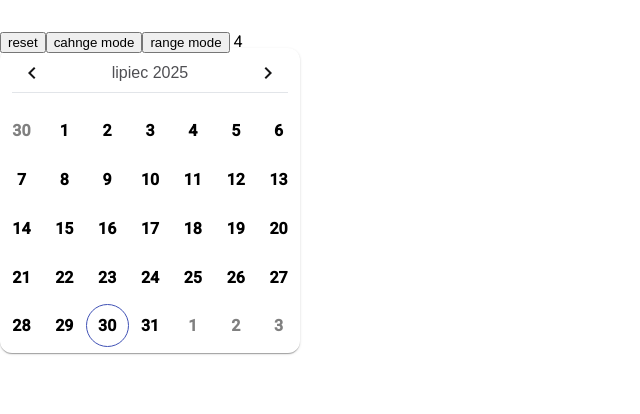
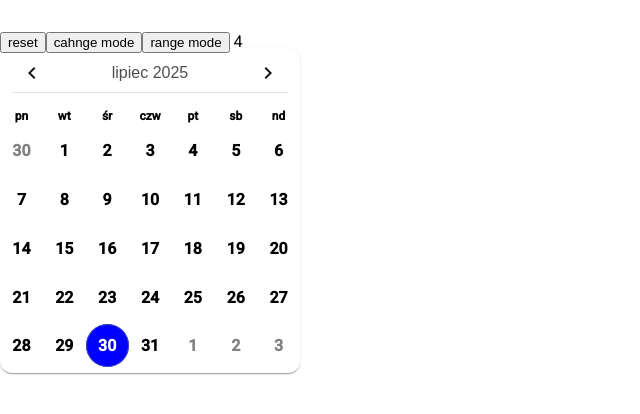
Before and after one commit to Ruudn7/custom-components, an Angular app: page / in a window 1280 px wide. Shown: the top 414 px of the page, without its empty margins (0-640 px from the left). Built offline with nearby package versions, Linux system fonts and the light colour scheme.

Commit message:
add select day functionality in clasic mode

```diff
--- a/src/app/app.component.ts
+++ b/src/app/app.component.ts
@@ -1,10 +1,9 @@
 import { Component } from '@angular/core';
-import { RouterOutlet } from '@angular/router';
 import { CalendarContainerComponent } from './components/calendar-container/calendar-container.component';
 
 @Component({
   selector: 'app-root',
-  imports: [RouterOutlet, CalendarContainerComponent],
+  imports: [ CalendarContainerComponent],
   templateUrl: './app.component.html',
   styleUrl: './app.component.scss'
 })
--- a/src/app/components/calendar-container/calendar-body/calendar-body.component.html
+++ b/src/app/components/calendar-container/calendar-body/calendar-body.component.html
@@ -1,21 +1,26 @@
 <table class="table-container">
 
     <tbody>
+        <tr>
+            @for (day of calendarDaysLabels; let i = $index; track day) {
+                <th class="day-cell">{{day}}</th>
+            }
+        </tr>
         @for (week of monthWeeks() | weekByDate:flagDateSignal():mode(); track week.label) {
             <tr>
                 @for (day of week.beforeMonth; let i = $index; track trackByDate(day)) {
                     <th>
-                        <app-calendar-cell [rangeMode]="rangeMode()" [date]="day" mode="outOfMonth" (dateClicked)="selectDate($event)"></app-calendar-cell>
+                        <app-calendar-cell [rangeMode]="rangeMode()" [date]="day" [selectedDate]="selectedDate()" mode="outOfMonth" (dateClicked)="selectDate($event)"></app-calendar-cell>
                     </th>
                 }
                 @for (day of week.inMonth; let i = $index; track trackByDate(day)) {
                     <th>
-                        <app-calendar-cell [rangeMode]="rangeMode()" [date]="day" (dateClicked)="selectDate($event)"></app-calendar-cell>
+                        <app-calendar-cell [rangeMode]="rangeMode()" [date]="day" [selectedDate]="selectedDate()" (dateClicked)="selectDate($event)"></app-calendar-cell>
                     </th>
                 }
                 @for (day of week.afterMonth; let i = $index; track trackByDate(day)) {
                     <th>
-                        <app-calendar-cell [rangeMode]="rangeMode()" [date]="day" mode="outOfMonth" (dateClicked)="selectDate($event)"></app-calendar-cell>
+                        <app-calendar-cell [rangeMode]="rangeMode()" [date]="day" [selectedDate]="selectedDate()" mode="outOfMonth" (dateClicked)="selectDate($event)"></app-calendar-cell>
                     </th>
                 }
             </tr>
--- a/src/app/components/calendar-container/calendar-body/calendar-body.component.scss
+++ b/src/app/components/calendar-container/calendar-body/calendar-body.component.scss
@@ -26,5 +26,9 @@
         width: 100%;
         aspect-ratio: 1 / 1;
 
+        &.day-cell {
+            aspect-ratio: unset;
+            font-size: 12px;
+        }
     }
 }
--- a/src/app/components/calendar-container/calendar-body/calendar-body.component.ts
+++ b/src/app/components/calendar-container/calendar-body/calendar-body.component.ts
@@ -1,8 +1,9 @@
-import { Component, inject, input, InputSignal, output } from '@angular/core';
+import { Component, inject, input, InputSignal, output, signal, WritableSignal } from '@angular/core';
 import { CalendarCellComponent } from '../calendar-cell/calendar-cell.component';
 import { MonthWeek } from '../calendar.interface';
 import { WeekByDatePipe } from '../pipe/week-by-date.pipe';
 import { CalendarRangeManageService } from '../service/calendar-range-manage.service';
+import { CALENDAR_DAYS_LABELS } from '../date-formats.consts';
 
 @Component({
   selector: 'app-calendar-body',
@@ -18,6 +19,8 @@ export class CalendarBodyComponent {
   public mode = input<'month' | 'week'>('month');
   public flagDateSignal = input<Date>(new Date);
   public rangeMode = this.calendarRangeModeService.rangeModeOn;
+  public calendarDaysLabels = CALENDAR_DAYS_LABELS;
+  public selectedDate: WritableSignal<Date> = signal(new Date) ;
 
   public onSelectDate = output<Date>();
 
@@ -26,6 +29,7 @@ export class CalendarBodyComponent {
   }
 
   public selectDate(date: Date) {
+    this.selectedDate.set(date);
     this.onSelectDate.emit(date)
   }
 }
--- a/src/app/components/calendar-container/calendar-cell/calendar-cell.component.html
+++ b/src/app/components/calendar-container/calendar-cell/calendar-cell.component.html
@@ -1,6 +1,6 @@
 @if(rangeMode()) {
     <div class="cell-container" appCalendarRangeCell [date]="date()">
-        <div  class="calendar-cell" tabindex="0" [class.outOfMonth]="mode() === 'outOfMonth'" [class.isToday]="isToday"  (click)="selectDate()">
+        <div  class="calendar-cell" tabindex="0" [class.outOfMonth]="mode() === 'outOfMonth'" [class.isToday]="isToday">
             <div class="date-number">{{displayDate}}</div>
         </div>
     </div>
@@ -8,7 +8,7 @@
 
 } @else {
     <div class="cell-container">
-        <div class="calendar-cell" tabindex="0" [class.outOfMonth]="mode() === 'outOfMonth'" [class.isToday]="isToday"  (click)="selectDate()">
+        <div class="calendar-cell" tabindex="0" [class.outOfMonth]="mode() === 'outOfMonth'" [class.isToday]="isToday" [class.isActiveDate]="isSelectedDate()"  (click)="selectDate()">
             <div class="date-number">{{displayDate}}</div>
         </div>
 
--- a/src/app/components/calendar-container/calendar-cell/calendar-cell.component.scss
+++ b/src/app/components/calendar-container/calendar-cell/calendar-cell.component.scss
@@ -1,45 +1,3 @@
-// .outOfMonth {
-//     background-color: black;
-//     color: white;
-// }
-
-// .isToday {
-//     border: 1px solid blue;
-//     box-sizing: border-box;
-
-// }
-
-// .calendat-cell {
-//     cursor: pointer;
-//     height: 32px;
-//     display: flex;
-
-//     box-sizing: border-box;
-//     & >div.date-number {
-//         margin: auto;
-//     }
-
-//     &:focus, &:active {
-//         background-color: yellow;
-//     }
-
-//     &.inHoverRange {
-//         background-color: lightblue;
-//     }
-
-//     &.inDateRange {
-//         background-color: blue;
-//     }
-
-//     &.selectedStart {
-//         border: 2px solid black;
-//     }
-
-//     &.selectedEnd {
-//         border: 2px solid red;
-//     }
-// }
-
 .cell-container {
     position: relative;
     width: 100%;
@@ -56,11 +14,10 @@
         z-index: 0;
     }
 
-    // Zakres aktywny (hover albo selected)
     &.inDateRange,
     &.inHoverRange {
         &::before {
-            background-color: rgba(63, 81, 181, 0.15); // 💙 Material Indigo-ish
+            background-color: rgba(63, 81, 181, 0.15);
         }
 
         .calendar-cell {
@@ -74,14 +31,12 @@
         border-bottom: 1px dashed blue;
     }
 
-    // Początek zakresu
     &.selectedStart::before {
         background: linear-gradient(to left, rgba(63, 81, 181, 0.15) 50%, white 50%);
         border-top-left-radius: 999px;
         border-bottom-left-radius: 999px;
     }
 
-    // Koniec zakresu
     &.selectedEnd::before {
         background: linear-gradient(to right, rgba(63, 81, 181, 0.15) 50%, white 50%);
         border-top-right-radius: 999px;
@@ -99,9 +54,15 @@
     align-items: center;
     border-radius: 50%;
     background-color: white;
+    cursor: pointer;
 
     &.outOfMonth {
         color: gray;
+    }
+
+    &.isActiveDate {
+        background-color: blue;
+        color: white;
     }
 }
 
@@ -113,13 +74,11 @@
     justify-content: center;
     align-items: center;
 
-    // Dzisiejszy dzień
     .isToday & {
         outline: 1px solid #3f51b5;
         outline-offset: -1px;
     }
 
-    // selectedStart i selectedEnd też mają nieco podbity wygląd
     .selectedStart &,
     .selectedEnd & {
         background-color: #3f51b5;
@@ -139,21 +98,13 @@
     }
 }
 
-//   .cell-container.hoverIsEnd::before {
-//     background: linear-gradient(to right, rgba(0, 0, 0, 0.08) 50%, white 50%);
-//     border-top: 1px dashed #3f51b5;
-//     border-bottom: 1px dashed #3f51b5;
-//     border-top-right-radius: 999px;
-//     border-bottom-right-radius: 999px;
-//   }
+.cell-container.hoverIsEnd:not(.selectedStart) {
+    background: linear-gradient(to right, #3f51b526 50%, white 50%);
 
-
-  .cell-container.hoverIsEnd:not(.selectedStart) {
-    background: linear-gradient( to right, #3f51b526 50%, white 50%);
     &::before {
         border-top-right-radius: 999px;
         border-bottom-right-radius: 999px;
-        border-top: 1px dashed blue;  // 💡 nowość
+        border-top: 1px dashed blue;
         border-bottom: 1px dashed blue;
         z-index: 100;
 
@@ -174,7 +125,7 @@
     right: 2px;
 }
 
-  .cell-container.selectedStart{
+.cell-container.selectedStart {
     &::before {
         border-top-left-radius: 999px;
         border-bottom-left-radius: 999px;
@@ -186,12 +137,12 @@
 
     &:not(.inHoverRange)::before {
         background: linear-gradient(to left, rgba(63, 81, 181, 0.15) 50%, white 50%);
-        border-top: 1px dashed blue;  // 💡 nowość
+        border-top: 1px dashed blue;
         border-bottom: 1px dashed blue;
     }
 
     &.inDateRange::before {
-        border-top: none;  // 💡 nowość
+        border-top: none;
         border-bottom: none;
     }
 
--- a/src/app/components/calendar-container/calendar-cell/calendar-cell.component.ts
+++ b/src/app/components/calendar-container/calendar-cell/calendar-cell.component.ts
@@ -1,4 +1,4 @@
-import { Component, input, InputSignal, output } from '@angular/core';
+import { Component, computed, input, InputSignal, output } from '@angular/core';
 import { CalendarRangeCellDirective } from '../directives/calendar-range-cell.directive';
 
 @Component({
@@ -11,6 +11,7 @@ export class CalendarCellComponent {
 
   date: InputSignal<Date> = input.required<Date>();
   mode: InputSignal<'inMonth' | 'outOfMonth'> = input<'inMonth' | 'outOfMonth'>('inMonth');
+  selectedDate: InputSignal<Date> = input.required<Date>();
 
   dateClicked = output<Date>();
   rangeMode = input<Boolean>();
@@ -18,6 +19,17 @@ export class CalendarCellComponent {
   get displayDate(): number {
     return this.date().getDate();
   }
+
+  isSelectedDate = computed(() => {
+    const selectedDate = this.selectedDate();
+    const date = this.date();
+
+    return (
+      date.getDate() === selectedDate.getDate() &&
+      date.getMonth() === selectedDate.getMonth() &&
+      date.getFullYear() === selectedDate.getFullYear()
+    );
+  });
 
   selectDate(): void {
     this.dateClicked.emit(this.date());
--- a/src/app/components/calendar-container/calendar-container.component.ts
+++ b/src/app/components/calendar-container/calendar-container.component.ts
@@ -6,28 +6,20 @@ import {
   computed,
   effect,
   inject,
-  Renderer2,
   signal,
-  WritableSignal,
+  WritableSignal
 } from '@angular/core';
 import { MatCardModule } from '@angular/material/card';
 import {
-  DateAdapter,
-  MAT_DATE_FORMATS,
-  NativeDateModule,
-  provideNativeDateAdapter,
+  NativeDateModule
 } from '@angular/material/core';
-import { CalendarHeaderComponent } from './calendar-header/calendar-header.component';
-import { DATE_FORMATS } from './date-formats.consts';
-import { PolishFullDayAdapter } from './day-adapter';
 import dayjs from 'dayjs';
 import isoWeek from 'dayjs/plugin/isoWeek';
+import { CalendarBodyComponent } from './calendar-body/calendar-body.component';
+import { CalendarHeaderComponent } from './calendar-header/calendar-header.component';
 import { MonthWeek } from './calendar.interface';
+import { CalendarRangeManageService } from './service/calendar-range-manage.service';
 import { buildMonthWeeks } from './utils';
-import { CalendarCellComponent } from './calendar-cell/calendar-cell.component';
-import { WeekByDatePipe } from './pipe/week-by-date.pipe';
-import { CalendarBodyComponent } from './calendar-body/calendar-body.component';
-import { CalendarRangeManageService } from './service/calendar-range-manage.service';
 
 dayjs.extend(isoWeek);
 
@@ -43,9 +35,6 @@ dayjs.extend(isoWeek);
     CalendarBodyComponent
   ],
   providers: [
-    provideNativeDateAdapter(),
-    { provide: DateAdapter, useClass: PolishFullDayAdapter },
-    { provide: MAT_DATE_FORMATS, useValue: DATE_FORMATS },
     CalendarRangeManageService
   ],
   changeDetection: ChangeDetectionStrategy.OnPush,
@@ -63,14 +52,8 @@ export class CalendarContainerComponent implements AfterViewInit {
 
   private readonly calendarrangeServ = inject(CalendarRangeManageService);
 
-  constructor(
-    private dateAdapter: DateAdapter<Date>,
-    private renderer: Renderer2
-  ) {
-    this.dateAdapter.setLocale('pl-PL');
-
+  constructor() {
     effect(() => {
-      console.log(buildMonthWeeks(this.flagDateSignal()));
       this.monthWeeks = buildMonthWeeks(this.flagDateSignal());
     });
   }
@@ -107,7 +90,7 @@ export class CalendarContainerComponent implements AfterViewInit {
   }
 
   public selectDate(date: Date) {
-    console.log(date)
+    this.flagDateSignal.set(date)
   }
 
   public resetDate(): void {
--- a/src/app/components/calendar-container/date-formats.consts.ts
+++ b/src/app/components/calendar-container/date-formats.consts.ts
@@ -10,7 +10,7 @@ export const DATE_FORMATS = {
     },
   };
 
-  export const CALENDAR_DAYS_LABELS = [ 'nd', 'pn', 'wt', 'śr', 'czw', 'pt', 'sb'];
+  export const CALENDAR_DAYS_LABELS = [ 'pn', 'wt', 'śr', 'czw', 'pt', 'sb', 'nd'];
 
   export const CALENDAR_SHORT_DAYS: string[] = ['pn', 'wt', 'śr', 'czw', 'pt', 'sb', 'nd'];
 
```
Lines whose indentation alone changed are shown as unchanged.
